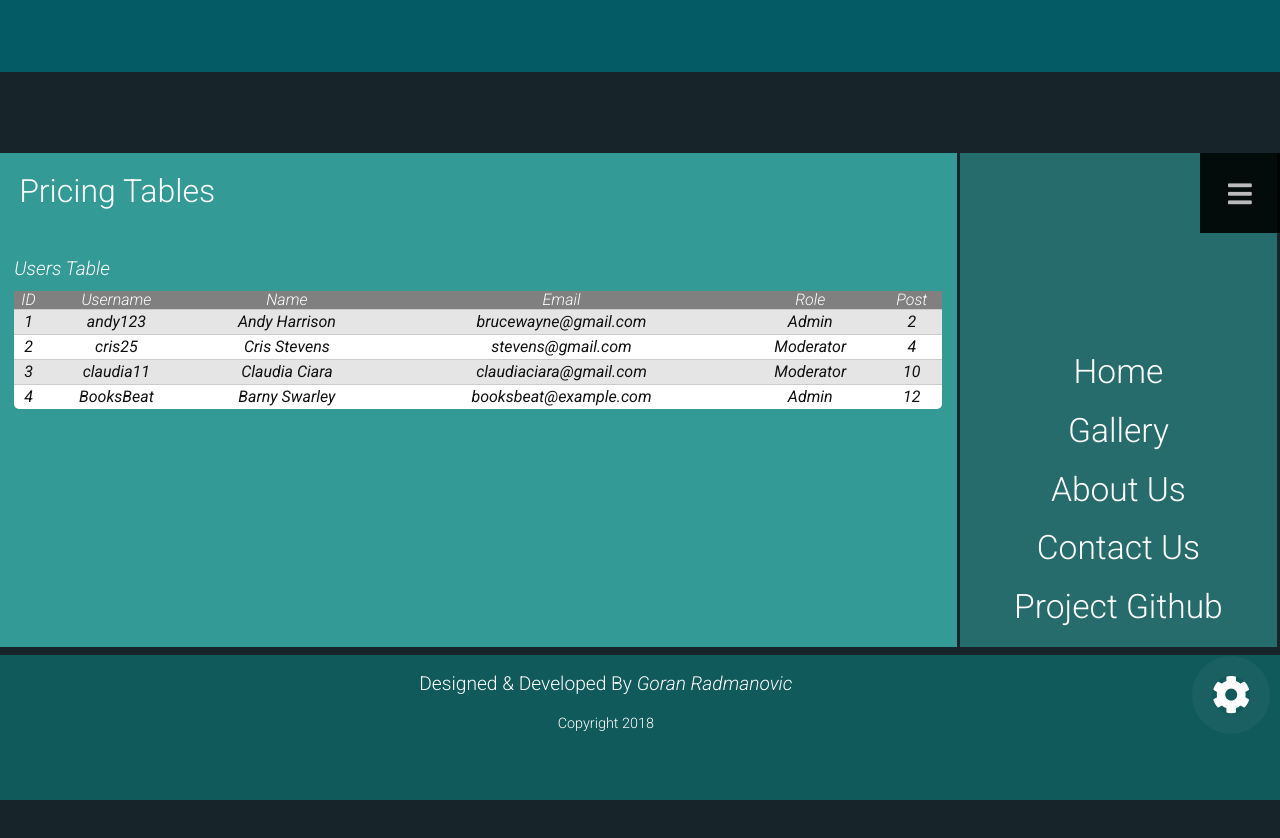
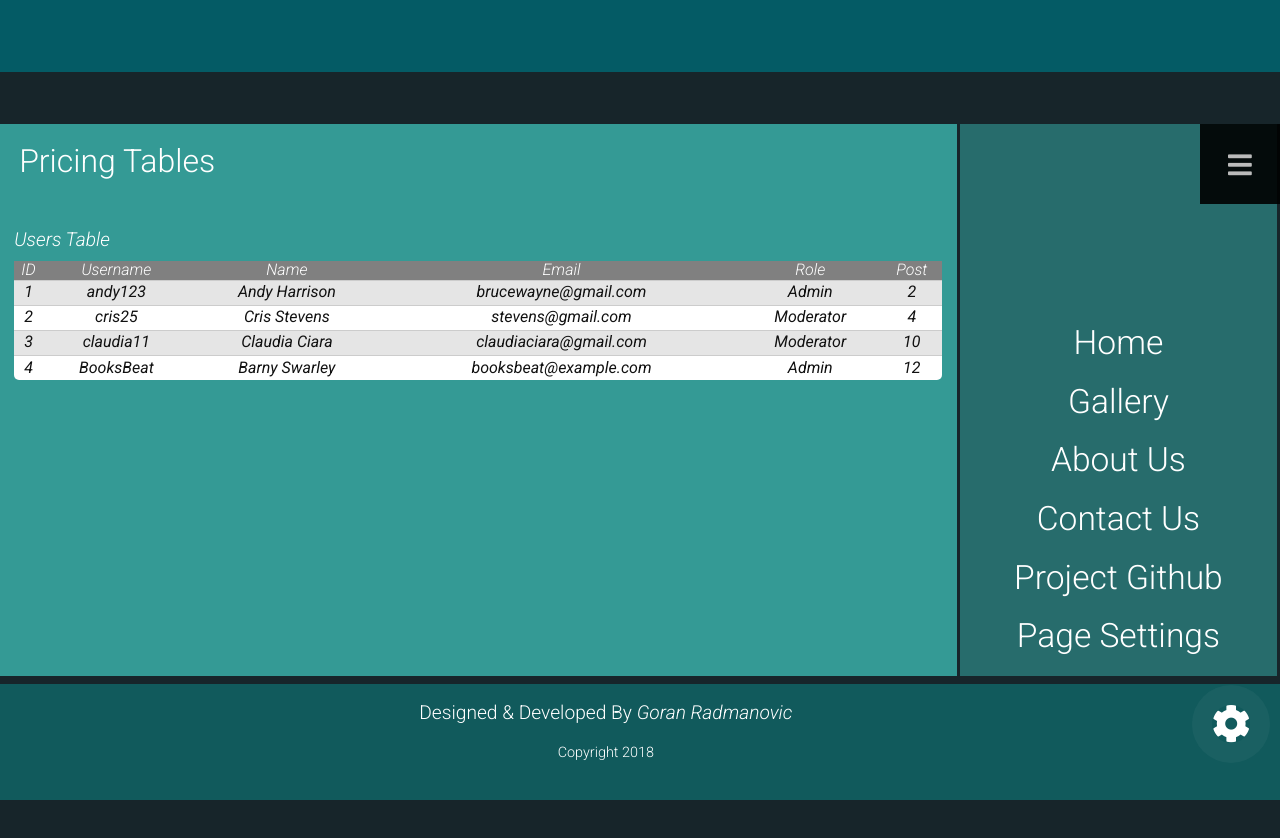
Before and after one commit to goranradmanovic/DynamicLayout, a website: page src/pug/index.pug in a window 1280 px wide. Shown: the top 838 px of the page. Drawn offline with nearby package versions, Linux system fonts and the light colour scheme; files that its build step writes are made by us from their sources; no server answers; files whose address does not match are found by name.

Commit message:
Adding new link in the aside section

```diff
--- a/src/pug/index.pug
+++ b/src/pug/index.pug
@@ -30,6 +30,7 @@ html(lang='en')
 				a(href='#' class='grid__aside--link') About Us
 				a(href='#' class='grid__aside--link') Contact Us
 				a(href='https://github.com/goranradmanovic/DynamicLayout' class='grid__aside--link' target='_blank') Project Github
+				a(href='#' class='grid__aside--link' id='pageSettings') Page Settings
 
 			footer(class='grid__footer')
 				.grid__footer--notification
```
